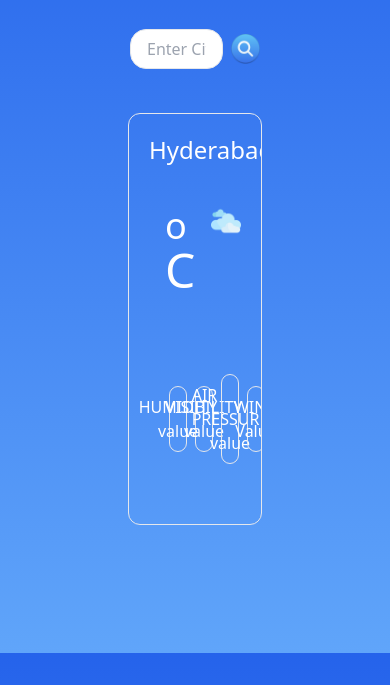
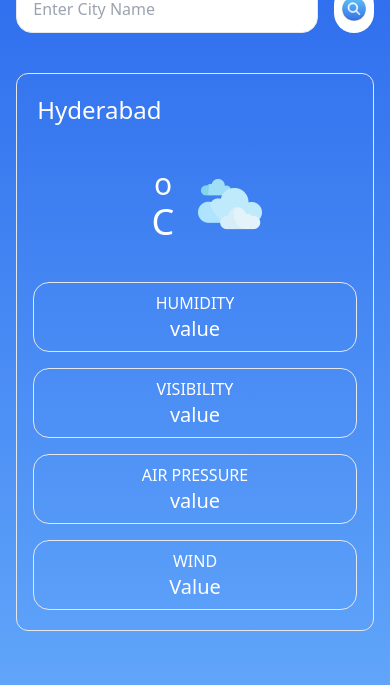
Before and after one commit to manoharbaddam/weather-forecast, a website: page index.html in a window 390 px wide. Shown: the part 159-844 px from the top of the page. Drawn offline with Linux system fonts and the light colour scheme.

Commit message:
day-4  made responsive

```diff
--- a/index.html
+++ b/index.html
@@ -8,76 +8,75 @@
   <link rel="stylesheet" href="output.css">
 </head>
 
-<body class="bg-gradient-to-t from-blue-400  to-blue-600 font-poppins">
+<body class="bg-gradient-to-t from-blue-400  to-blue-600 font-poppins h-screen ">
   <header class="text-white px-4">
     <div class="flex flex-row items-center justify-between  px-5  text-2xl">
 
-      <div class="logo py-3 font text-6xl">
+      <div class="logo py-3 font-bold text-4xl md:text-6xl ">
         <span>Weather Forecast</span>
       </div>
 
-      <!-- <div class="flex flex-row text-2xl px-10 font-thin  gap-8"> -->
+      <!-- <div class="flex flex-col items-end">
+        <span id="date" class="text-lg md:text-2xl"></span>
+        <span id="clock" class="text-lg md:text-2xl"></span>
+      </div> -->
+
       <span id="date"></span>
+      <span id="clock"></span>
 
-      <!-- </div> -->
-
-      <!-- <div class="flex flex-row justify-end text-2xl font-thin gap-4 px-10 "> -->
-      <span id="clock"></span>
-      <!-- </div> -->
-    </div>
   </header>
 
-  <div class="flex flex-row justify-center mt-10 ">
-    <div class="search flex flex-row w-4/12 mx-10 items-center justify-center gap-2">
-      <input type="text" class="h-10 w-full border rounded-2xl px-4" placeholder="Enter City Name" spellcheck="false">
-      <button class="h-12 w-12"><img src="/assets/search.png" alt="search"></button>
+  <div class="flex  justify-center mt-10 ">
+    <div class="search flex  w-11/12 md:w-6/12 lg:w-4/12 items-center gap-4">
+      <input type="text"
+        class="h-12 w-full border rounded-2xl px-4 text-gray-700 focus:ring focus:ring-blue-300 outline-none"
+        placeholder="Enter City Name" spellcheck="false">
+      <button class="h-12 w-12 flex items-center justify-center rounded-full bg-white hover:bg-gray-200"><img
+          src="/assets/search.png" alt="search" class="h-6 w-6"></button>
     </div>
   </div>
 
-
-  <div class="flex flex-row justify-center ">
-    <section class="w-8/12 border rounded-xl m-32 mt-10 text-gray-600 body-font overflow-hidden">
-
+  <div class="flex justify-center ">
+    <section class="w-11/12 md:w-9/12 lg:w-8/12 border rounded-xl mt-10 text-gray-600 body-font overflow-hidden ">
       <div class="container px-5 py-5 mx-auto">
-
-        <div class="text-2xl text-white" id="location">
+        <div class="text-2xl md:text-3xl text-white" id="location">
           Hyderabad
         </div>
 
-        <div class="flex flex-row justify-center gap-4 mt-10">
+        <div class="flex flex-row justify-center gap-6 mt-10 items-center">
 
-          <span class="text-8xl text-white " id="temperature"></span>
+          <span class="text-6xl md:text-8xl text-white " id="temperature"></span>
 
-          <div class="flex flex-col  text-opacity-80 gap-0">
-            <span class="text-4xl text-white" >o</span>
-            <span class="text-5xl text-white">C</span>
+          <div class="flex flex-col items-center">
+            <span class="text-3xl md:text-4xl text-white">o</span>
+            <span class="text-4xl md:text-5xl text-white">C</span>
           </div>
 
-          <span class="text-xl w-24  "><img src="/assets/clouds.png" alt=""></span>
+          <span class="w-16 md:w-24">
+            <img src="/assets/clouds.png" alt="Weather Icon">
+          </span>
         </div>
       </div>
 
-      <div class="flex flex-row items-center justify-between px-10 py-5 mb-10 gap-2 font-medium mt-10 text-white">
+      <div class="flex flex-wrap justify-between px-4 md:px-10 py-5 gap-4 text-center text-white">
 
-        <div class="flex flex-col items-center border rounded-2xl w-2/12 max-h-max p-2 ">
-          <span class="">HUMIDITY</span>
-          <span id="humidity">value</span>
+        <div class="flex flex-col items-center border rounded-2xl w-full md:w-2/12 p-2 ">
+          <span class="font-medium">HUMIDITY</span>
+          <span id="humidity" class="text-xl">value</span>
         </div>
-        <div class="flex flex-col items-center border rounded-2xl w-2/12 max-h-max p-2">
-          <span>VISIBILITY</span>
-          <span id="visibility">value</span>
+        <div class="flex flex-col items-center border rounded-2xl w-full md:w-2/12 p-2">
+          <span class="font-medium">VISIBILITY</span>
+          <span id="visibility" class="text-xl">value</span>
         </div>
-        <div class="flex flex-col items-center border rounded-2xl w-2/12 max-h-max p-2">
-          <span>AIR PRESSURE</span>
-          <span id="airPressure">value</span>
+        <div class="flex flex-col items-center border rounded-2xl w-full md:w-2/12 p-2">
+          <span class="font-medium">AIR PRESSURE</span>
+          <span id="airPressure" class="text-xl">value</span>
         </div>
-        <div class="flex flex-col items-center border rounded-2xl w-2/12 max-h-max p-2">
-          <span>WIND</span>
-          <span id="wind">Value</span>
+        <div class="flex flex-col items-center border rounded-2xl w-full md:w-2/12 p-2">
+          <span class="font-medium">WIND</span>
+          <span id="wind" class="text-xl">Value</span>
         </div>
-
       </div>
-
     </section>
   </div>
 
```
Also changed, not shown: output.css.
